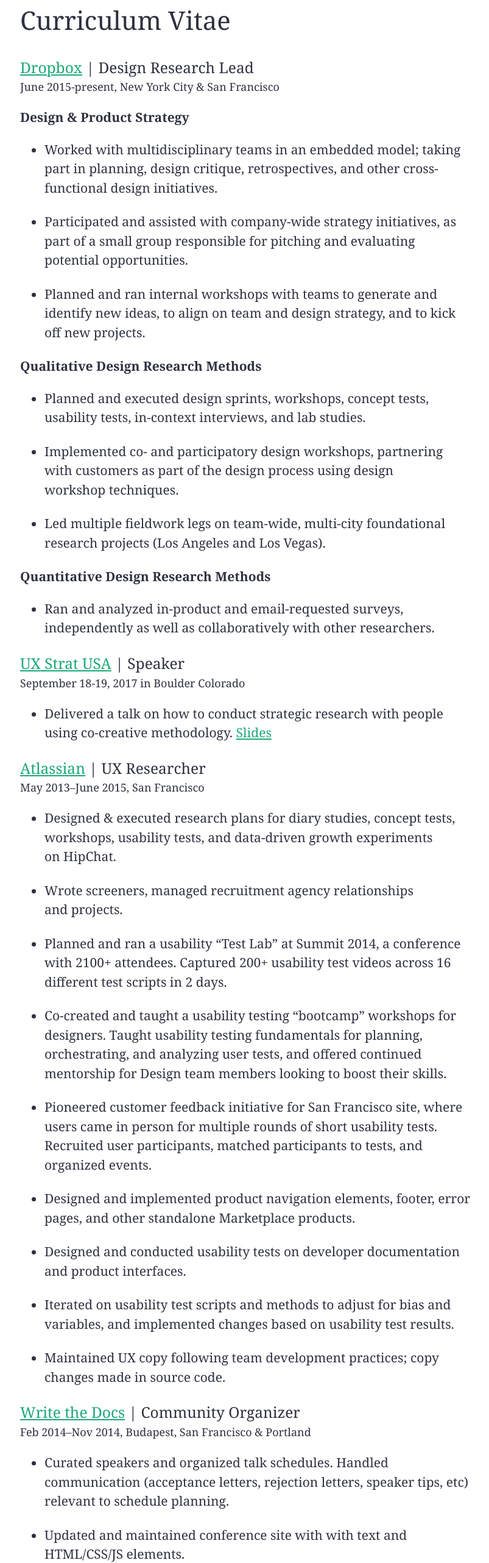
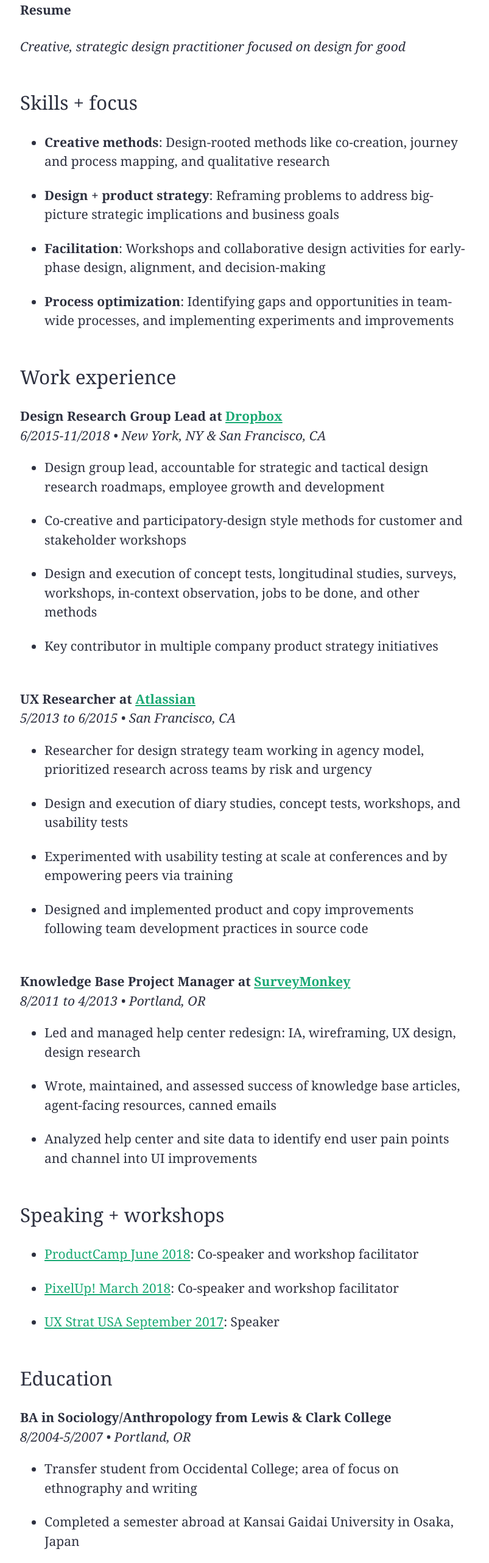
Before and after one commit to ruthhtur/ruthhtur.github.io, a plain HTML site: page resume/index.html in a window 1280 px wide. Shown: the part 100-2663 px from the top of the page at 61% size, without its empty margins (236-1039 px from the left). Drawn offline with Linux system fonts and the light colour scheme.

Commit message:
Automated commit at 2019-02-10 05:34:44 UTC by middleman-deploy 1.0.0

```diff
--- a/resume/index.html
+++ b/resume/index.html
@@ -25,125 +25,68 @@
 </header>
 
   <section role="main">
-    <h1>Curriculum&nbsp;Vitae</h1>
+    <h4>Resume</h4>
 
-<section class="resume-item">
-  <header>
-    <h1><a href="www.dropbox.com">Dropbox</a> | Design Research&nbsp;Lead</h1>
-    <p>June 2015-present, New York City <span class="amp">&amp;</span> San&nbsp;Francisco</p>
-  </header>
+<p><em>Creative, strategic design practitioner focused on design for&nbsp;good</em>  </p>
 
-<p><strong>Design <span class="amp">&amp;</span> Product&nbsp;Strategy</strong></p>
+<h2>Skills +&nbsp;focus</h2>
+
 <ul>
-    <li>Worked with multidisciplinary teams in an embedded model; taking part in planning, design critique, retrospectives, and other cross-functional design&nbsp;initiatives.</li>
-    <li>Participated and assisted with company-wide strategy initiatives, as part of a small group responsible for pitching and evaluating potential&nbsp;opportunities.</li>
-    <li>Planned and ran internal workshops with teams to generate and identify new ideas, to align on team and design strategy, and to kick off new&nbsp;projects.</li>
-
+<li><strong>Creative methods</strong>: Design-rooted methods like co-creation, journey and process mapping, and qualitative&nbsp;research</li>
+<li><strong>Design + product strategy</strong>: Reframing problems to address big-picture strategic implications and business goals<br></li>
+<li><strong>Facilitation</strong>: Workshops and collaborative design activities for early-phase design, alignment, and decision-making<br></li>
+<li><strong>Process optimization</strong>: Identifying gaps and opportunities in team-wide processes, and implementing experiments and&nbsp;improvements</li>
 </ul>
 
-  <p><strong>Qualitative Design Research&nbsp;Methods</strong></p>
+<h2>Work&nbsp;experience</h2>
+
+<p><strong>Design Research Group Lead at <a href="www.dropbox.com">Dropbox</a></strong><br>
+<em>6/2015-11/2018 • New York, <span class="caps">NY</span> <span class="amp">&amp;</span> San Francisco,&nbsp;<span class="caps">CA</span></em>  </p>
+
 <ul>
-    <li>Planned and executed design sprints, workshops, concept tests, usability tests, in-context interviews, and lab&nbsp;studies.</li>
-    <li>Implemented co- and participatory design workshops, partnering with customers as part of the design process using design workshop&nbsp;techniques. </li>
-    <li>Led multiple fieldwork legs on team-wide, multi-city foundational research projects (Los Angeles and Los&nbsp;Vegas).</li>
-</ul>
-  <p><strong>Quantitative Design Research&nbsp;Methods</strong></p>
-  <ul>
-    <li>Ran and analyzed in-product and email-requested surveys,  independently as well as collaboratively with other researchers.</>
-  </ul>
-</section>
-
-<section class="resume-item">
-  <header>
-    <h1><a href="https://uxstrat.com/usa/"><span class="caps">UX</span> Strat <span class="caps">USA</span></a> |&nbsp;Speaker</h1>
-    <p>September 18-19, 2017 in Boulder&nbsp;Colorado</p>
-  </header>
-  <ul>
-    <li>Delivered a talk on how to conduct strategic research with people using co-creative methodology. <a href="https://www.slideshare.net/UXSTRAT/ux-strat-usa-2017-ruth-buchanan-codesigning-dropbox-innovations-with-customers">Slides</a>
+<li>Design group lead, accountable for strategic and tactical design research roadmaps, employee growth and development<br></li>
+<li>Co-creative and participatory-design style methods for customer and stakeholder workshops<br></li>
+<li>Design and execution of concept tests, longitudinal studies, surveys, workshops, in-context observation, jobs to be done, and other methods<br></li>
+<li>Key contributor in multiple company product strategy initiatives<br>
+<br></li>
 </ul>
 
-
-<section class="resume-item">
-  <header>
-    <h1><a href="http://www.atlassian.com">Atlassian</a> | <span class="caps">UX</span>&nbsp;Researcher</h1>
-    <p>May 2013–June 2015, San&nbsp;Francisco</p>
-  </header>
+<p><strong><span class="caps">UX</span> Researcher at <a href="www.atlassian.com">Atlassian</a></strong><br>
+<em>5/2013 to 6/2015 • San Francisco,&nbsp;<span class="caps">CA</span></em>  </p>
 
 <ul>
-    <li>Designed <span class="amp">&amp;</span> executed research plans for diary studies, concept tests, workshops, usability tests, and data-driven growth experiments on&nbsp;HipChat.</li>
-    <li>Wrote screeners, managed recruitment agency relationships and&nbsp;projects. </li>
-    <li>Planned and ran a usability &ldquo;Test Lab&rdquo; at Summit 2014, a conference with 2100+ attendees. Captured 200+ usability test videos across 16 different test scripts in 2&nbsp;days.</li>
-    <li>Co-created and taught a usability testing &ldquo;bootcamp&rdquo; workshops  for designers. Taught usability testing fundamentals for planning, orchestrating, and analyzing user tests, and offered continued mentorship for Design team members looking to boost their&nbsp;skills.</li>
-    <li>Pioneered customer feedback initiative for San Francisco site, where users came in person for multiple rounds of short usability tests. Recruited user participants, matched participants to tests, and organized&nbsp;events.</li>
-    <li>Designed and implemented  product navigation elements, footer, error pages, and other standalone Marketplace&nbsp;products.</li>
-    <li>Designed and conducted usability tests on developer documentation and product&nbsp;interfaces.</li>
-    <li>Iterated on usability test scripts and methods to adjust for bias and variables, and implemented changes based on usability test&nbsp;results.</li>
-    <li>Maintained <span class="caps">UX</span> copy following team development practices; copy changes made in source&nbsp;code.</li>
+<li>Researcher for design strategy team working in agency model, prioritized research across teams by risk and urgency<br></li>
+<li>Design and execution of diary studies, concept tests, workshops, and usability tests<br></li>
+<li>Experimented with usability testing at scale at conferences and by empowering peers via training<br></li>
+<li>Designed and implemented product and copy improvements following team development practices in source code<br>
+<br></li>
 </ul>
-</section>
 
-<section class="resume-item">
-  <header>
-    <h1><a href="http://conf.writethedocs.org/na/2014/index.html">Write the Docs</a> | Community&nbsp;Organizer</h1>
-    <p>Feb 2014–Nov 2014, Budapest, San Francisco <span class="amp">&amp;</span>&nbsp;Portland</p>
-  </header>
+<p><strong>Knowledge Base Project Manager at <a href="www.surveymonkey.com">SurveyMonkey</a></strong><br>
+<em>8/2011 to 4/2013 • Portland,&nbsp;<span class="caps">OR</span></em>  </p>
 
 <ul>
-    <li>Curated speakers and organized talk schedules. Handled communication (acceptance letters, rejection letters, speaker tips, etc) relevant to schedule&nbsp;planning.</li>
-    <li>Updated and maintained conference site with with text and <span class="caps">HTML</span>/<span class="caps">CSS</span>/<span class="caps">JS</span>&nbsp;elements.</li>
-    <li>Started San Francisco meetup chapter of Write the Docs, boasting 190+ members and 3 meetups to&nbsp;date.</li>
+<li>Led and managed help center redesign: <span class="caps">IA</span>, wireframing, <span class="caps">UX</span> design, design research<br></li>
+<li>Wrote, maintained, and assessed success of knowledge base articles, agent-facing resources, canned emails<br></li>
+<li>Analyzed help center and site data to identify end user pain points and channel into <span class="caps">UI</span> improvements<br></li>
 </ul>
-</section>
 
-<section class="resume-item">
-  <header>
-    <h1><a href="https://www.surveymonkey.com/">SurveyMonkey</a> | Knowledge Base Project&nbsp;Manager</h1>
-    <p>Mar 2012–Apr 2013,&nbsp;Portland</p>
-  </header>
+<h2>Speaking +&nbsp;workshops</h2>
 
 <ul>
-    <li>Led and managed help center redesign project including visual design <span class="amp">&amp;</span> <span class="caps">IA</span>; ran and analyzed user testing and card sorting exercises to gauge&nbsp;success.</li>
-    <li>Assisted and helped manage transition from Oracle RightNow <span class="caps">CRM</span> to Salesforce Service Cloud for over 6500 customer-facing articles and nearly 2000 rep-facing&nbsp;resources.</li>
-    <li>Provided <span class="caps">UX</span> copy and links between <span class="caps">UI</span> and knowledgebase, using branding and marketing&nbsp;guidelines</li>
-    <li>Updated and maintained internal and external articles for TrueSample, SurveyMonkey, ZoomPanel, <span class="amp">&amp;</span>&nbsp;Zoomerang.</li>
-    <li>Analyzed help center and site data to identify end user pain points and channel into <span class="caps">UI</span> improvements using Google Analytics and custom RightNow&nbsp;reporting.</li>
-    <li>Converted a reporting system based on arbitrary raw measurements into a meaningful, automated reporting system with back-end categories and custom reports. Wrote and ran my own reports to present to VPs and stakeholders, and used data to justify design&nbsp;changes.</li>
+<li><a href="https://2018.productcamp.pl/">ProductCamp June 2018</a>: Co-speaker and workshop facilitator<br></li>
+<li><a href="https://pixelup.co.za/">PixelUp! March 2018</a>: Co-speaker and workshop facilitator<br></li>
+<li><a href="https://uxstrat.com/usa/"><span class="caps">UX</span> Strat <span class="caps">USA</span> September 2017</a>: Speaker<br></li>
 </ul>
-</section>
-
-<section class="resume-item">
-  <header>
-    <h1><a href="http://www.netflix.com">Netflix</a> | Customer Service&nbsp;Supervisor</h1>
-    <p>Jan 2009–Sep 2009, Hillsboro,&nbsp;Oregon</p>
-  </header>
-
-  <ul>
-    <li>Supervised a team of 10+&nbsp;representatives.</li>
-    <li>Responsible for final hiring input and recommendations, discipline, growth opportunities, and&nbsp;terminations.</li>
-    <li>Trained and led classes for new supervisors on available tools, management, and employee&nbsp;development.</li>
-    <li>Conducted 1:1s and team meetings. Responsible for determining promotions and&nbsp;terminations.</li>
-    <li>Singled out as a high-performing supervisor in a large, competitive environment and given opportunities to train other supervisors and&nbsp;representatives.</li>
-  </ul>
-</section>
 
 <h2>Education</h2>
 
-<p><section class="resume-item">
-  <header>
-    <h1><a href="http://www.lclark.edu/">Lewis <span class="amp">&amp;</span> Clark College</a> | <span class="caps">BA</span> in&nbsp;Sociology/Anthropology</h1>
-    <p>Aug 2004–May 2007, Portland,&nbsp;Oregon</p>
-  </header></p>
-
-<p><ul>
-    <li>Transfer student from Occidental College; area of focus on ethnography and&nbsp;writing.</li>
-    <li>Completed a semester abroad at <a href="http://www.kansaigaidai.ac.jp/asp/" target="_blank">Kansai Gaidai University</a> in Osaka,&nbsp;Japan</li>
-  </ul></p>
-
-<h2>Additional&nbsp;skills</h2>
+<p><strong><span class="caps">BA</span> in Sociology/Anthropology from Lewis <span class="amp">&amp;</span> Clark College</strong><br>
+<em>8/2004-5/2007 • Portland,&nbsp;<span class="caps">OR</span></em>  </p>
 
 <ul>
-  <li>Adept using Sketch, Adobe Creative Suite, Qualtrics, among other&nbsp;tools</li>
-  <li>Java, Javascript, <span class="caps">HTML</span> <span class="amp">&amp;</span> <span class="caps">CSS</span>&nbsp;proficiency</li>
+<li>Transfer student from Occidental College; area of focus on ethnography and writing<br></li>
+<li>Completed a semester abroad at Kansai Gaidai University in Osaka, Japan<br></li>
 </ul>
 
   </section>
```
Lines whose indentation alone changed are shown as unchanged.
